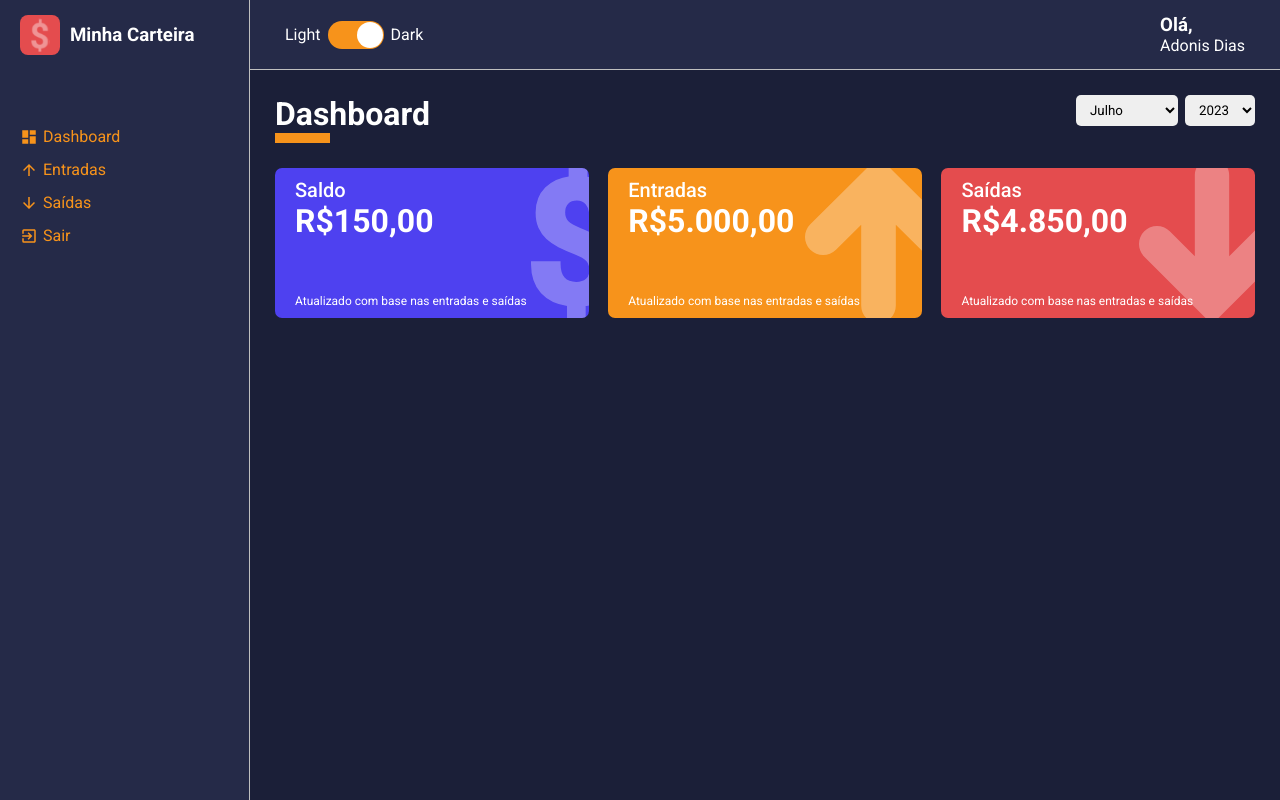
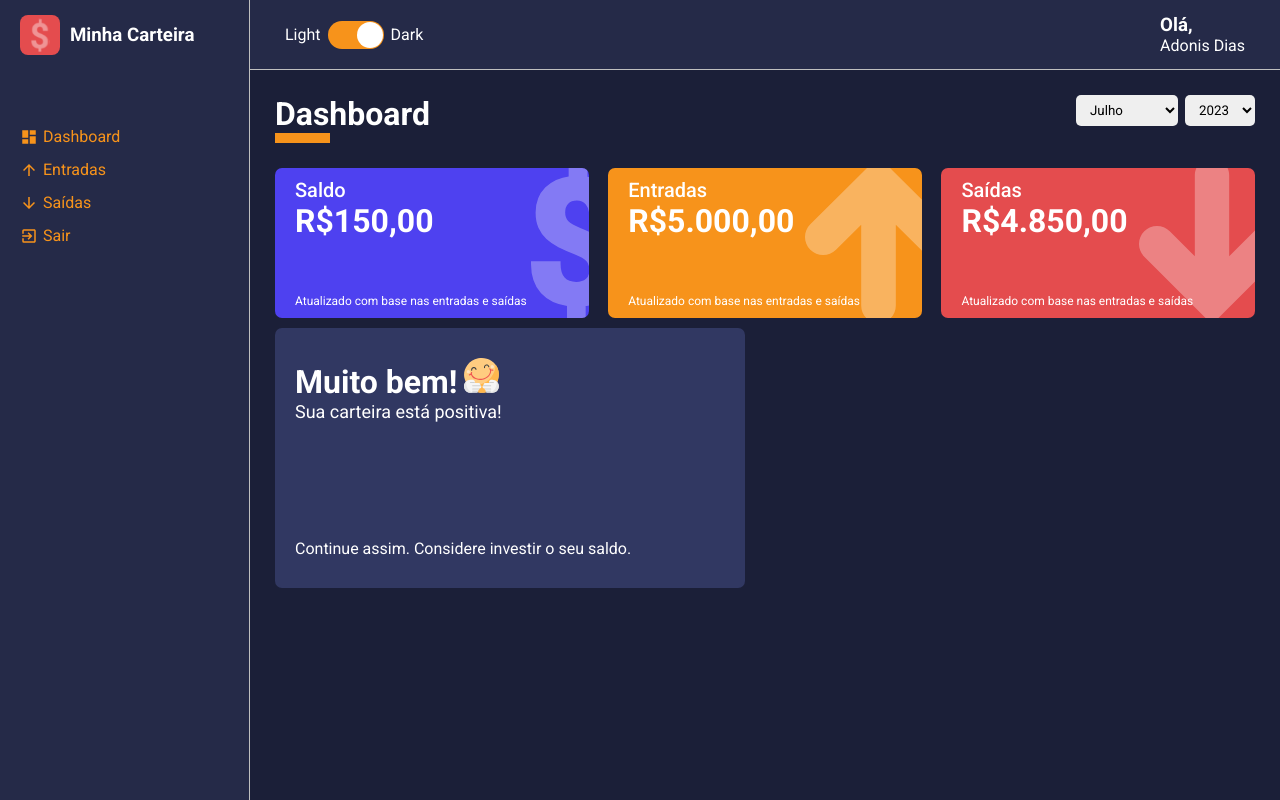
Before and after one commit to adonisdelima1/minha_carteira, a React (Create React App) app: page / in a window 1280 px wide. Built offline with nearby package versions, Linux system fonts and the light colour scheme.

Commit message:
feat: continuing dashboard cards and boxes implementation, but only visual stuffs

```diff
--- /dev/null
+++ b/src/components/MessageBox/index.tsx
@@ -0,0 +1,26 @@
+// MessageBox's styles
+import { Container } from './styles';
+
+interface IMessageBoxProps {
+    title: string,
+    description: string,
+    footerText: string,
+    icon: string
+}
+
+export default function MessageBox(props: IMessageBoxProps) {
+    return(
+        <Container>
+            <header>
+                <h1>
+                    {props.title}
+                    <img src={props.icon} alt={props.title} />
+                </h1>
+                <p>{props.description}</p>
+            </header>
+            <footer>
+                <span>{props.footerText}</span>
+            </footer>
+        </Container>
+    );
+}
--- /dev/null
+++ b/src/components/MessageBox/styles.ts
@@ -0,0 +1,27 @@
+import styled from "styled-components";
+
+export const Container = styled.div`
+    width: 48%;
+    height: 260px;
+
+    background-color: ${props => props.theme.colors.tertiary};
+    color: ${props => props.theme.colors.white};
+
+    border-radius: 7px;
+
+    margin: 10px 0;
+    padding: 30px 20px;
+
+    display: flex;
+    flex-direction: column;
+    justify-content: space-between;
+
+    > header img {
+        width: 35px;
+        margin-left: 7px;
+    }
+
+    > header p {
+        font-size: 18px;
+    }
+`;
--- a/src/pages/Dashboard/index.tsx
+++ b/src/pages/Dashboard/index.tsx
@@ -24,14 +24,20 @@
 import ContentHeader from "../../components/ContentHeader";
 import SelectInput from "../../components/SelectInput";
 import WalletBox from "../../components/WalletBox";
+import MessageBox from "../../components/MessageBox";
 
 // Dashboard's style
 import { Container, Content } from "./styles"
+
+// Icons/Images from src/assets folder
+import happyEmoji from '../../assets/happy.svg';
+import sadEmoji from '../../assets/sad.svg'
 
 // Data
 import gains from '../../repositories/gains';
 import expenses from '../../repositories/expenses';
 import listOfMonths from '../../repositories/months';
+import uuid from "react-uuid";
 
 export default function Dashboard() {
 
@@ -151,6 +157,14 @@
                     boxColor= '#E44C4E'
                 />
 
+                <MessageBox
+                    key={uuid()}
+                    title="Muito bem!"
+                    description="Sua carteira está positiva!"
+                    footerText="Continue assim. Considere investir o seu saldo."
+                    icon={happyEmoji}
+                />
+
             </Content>
         </Container>
     )
--- a/src/pages/Dashboard/styles.ts
+++ b/src/pages/Dashboard/styles.ts
@@ -7,4 +7,9 @@
 export const Content = styled.div`
     display: flex;
     justify-content: space-between;
+
+    //   Combinando o display flex com a instrução flex-wrap, isso permite que
+    // os elementos possam quebrar a linha impedindo que fiquem distorcidos ou
+    // desconfigurados
+    flex-wrap: wrap;
 `;
```
